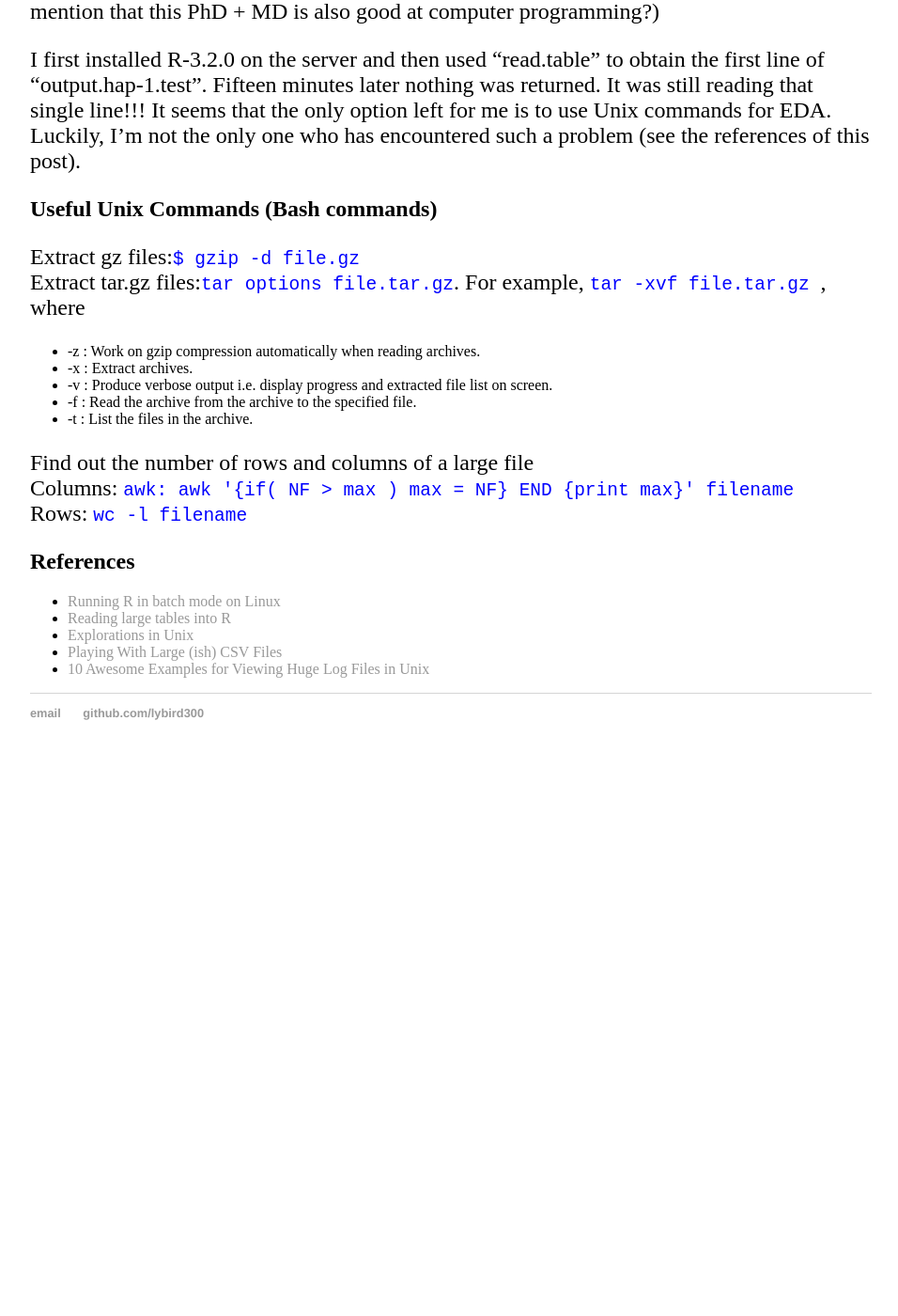
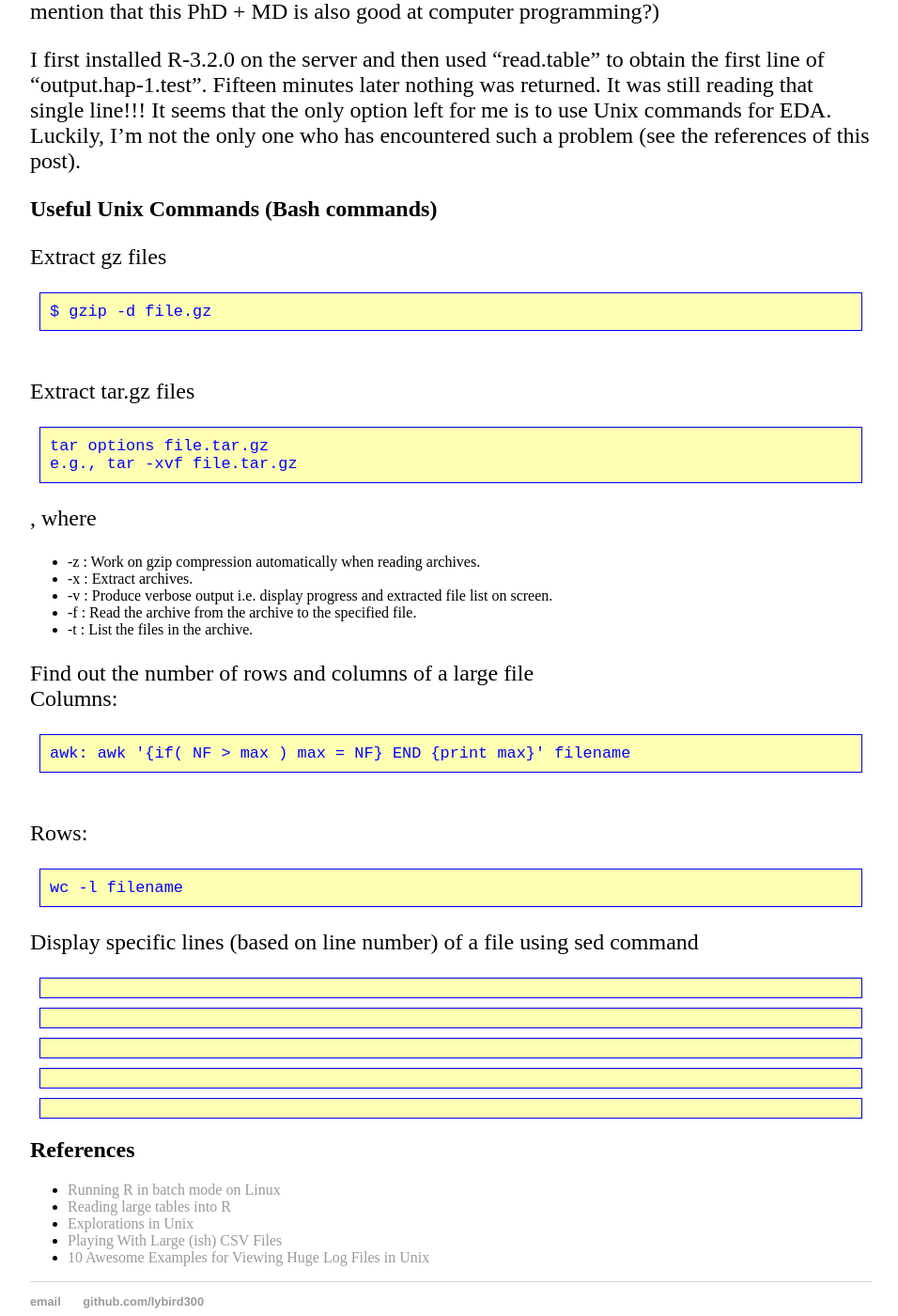
Before and after one commit to lybird300/lybird300.github.io, a Jekyll site: the page built from _posts/2015-05-01-inspect-big-data.md, in a window 1280 px wide and 1400 px high, scrolled down 524 px. Shown: the whole window at 94% size, without its empty margins (160-1116 px from the left). Built offline with Jekyll 4.4.1, drawn with Linux system fonts in a browser that asks for light colours; before the commit the page ends 1350 px from its top, so only the background shows below that.

Commit message:
Update 2015-05-01-inspect-big-data.md

```diff
--- a/_posts/2015-05-01-inspect-big-data.md
+++ b/_posts/2015-05-01-inspect-big-data.md
@@ -9,8 +9,11 @@ To me, exploratory data analysis (EDA) is the most intriguing component of data
 I first installed R-3.2.0 on the server and then used "read.table" to obtain the first line of "output.hap-1.test". Fifteen minutes later nothing was returned. It was still reading that single line!!! It seems that the only option left for me is to use Unix commands for EDA. Luckily, I'm not the only one who has encountered such a problem (see the references of this post).
 
 <h2>Useful Unix Commands (Bash commands)</h2>
-Extract gz files:<code>$ gzip -d file.gz</code><br/>
-Extract tar.gz files:<code>tar options file.tar.gz</code>. For example, <code>tar -xvf file.tar.gz </code>, where
+Extract gz files
+<pre><code>$ gzip -d file.gz</code></pre><br/>
+Extract tar.gz files
+<pre><code>tar options file.tar.gz
+e.g., tar -xvf file.tar.gz </code></pre>, where
 <ul>
 <li>-z : Work on gzip compression automatically when reading archives.</li>
 <li>-x : Extract archives.</li>
@@ -20,10 +23,15 @@ Extract tar.gz files:<code>tar options file.tar.gz</code>. For example, <code>ta
 </ul>
 Find out the number of rows and columns of a large file<br/>
 Columns:
-<code>awk: awk '{if( NF > max ) max = NF} END {print max}' filename</code><br/>
+<pre><code>awk: awk '{if( NF > max ) max = NF} END {print max}' filename</code></pre><br/>
 Rows:
-<code>wc -l filename</code>
-
+<pre><code>wc -l filename</code></pre>
+Display specific lines (based on line number) of a file using sed command
+<pre><code></code></pre>
+<pre><code></code></pre>
+<pre><code></code></pre>
+<pre><code></code></pre>
+<pre><code></code></pre>
 <h2>References</h2>
 <ul>
 <li><a href="http://www.cureffi.org/2014/01/15/running-r-batch-mode-linux/">Running R in batch mode on Linux</a></li>
```
